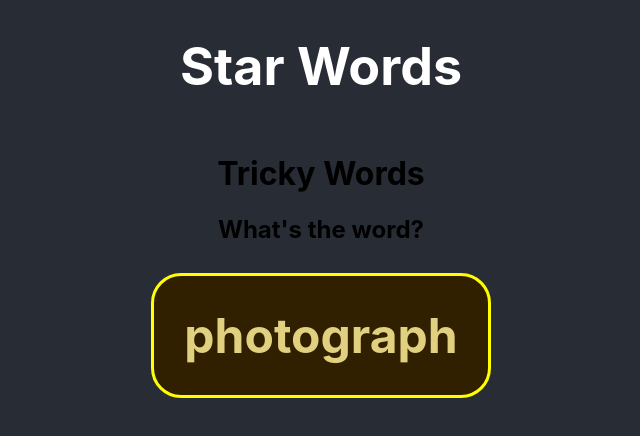
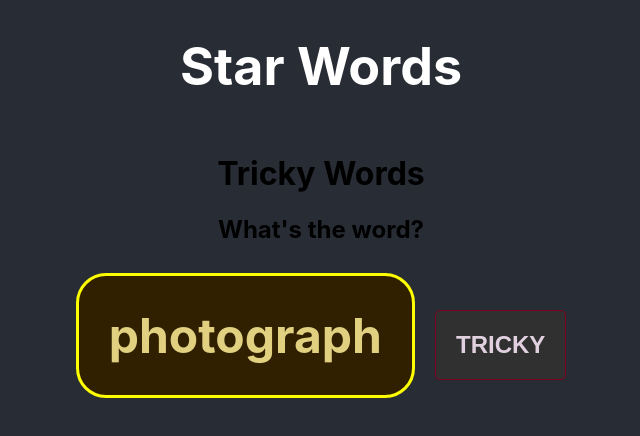
Before and after one commit to gogbuehi/star-words-v2, a React (Create React App) app: page / in a window 1280 px wide. Shown: the top 436 px of the page, without its empty margins (319-959 px from the left). Built offline with nearby package versions, Linux system fonts and the light colour scheme.

Commit message:
Adding rounds, so we know when we've gone through all the words

```diff
--- a/src/app-main/TrickyWords.tsx
+++ b/src/app-main/TrickyWords.tsx
@@ -4,13 +4,18 @@ import {useState} from "react";
 const TrickyWords = () => {
   const [wordIndex, setWordIndex] = useState(0);
   const [randomWordList, setRandomWordList] = useState(WORD_LIST);
+  const [wordRound, setWordRound] = useState(1);
+  // const [trickyWords, setTrickyWords] = useState([]);
+
+  const WordBoxComponent = wordRound === 1 ? WordBox : WordBoxRound2;
   return <div>
     <h1>Tricky Words</h1>
     <div>
       <h2>What's the word?</h2>
-      <WordBox
-      onClick={() => { nextWord(wordIndex, setWordIndex, setRandomWordList); }}
-      >{randomWordList[wordIndex]}</WordBox>
+      <WordBoxComponent
+      onClick={() => { nextWord(wordIndex, wordRound, setWordIndex, setRandomWordList, setWordRound); }}
+      >{randomWordList[wordIndex]}</WordBoxComponent>
+      <TrickyWordButton>TRICKY</TrickyWordButton>
     </div>
   </div>
 }
@@ -28,7 +33,28 @@ const WordBox = styled.div`
   font-size: xxx-large;
   width: fit-content;
   display: inline-block;
-;
+`;
+
+const WordBoxRound2 = styled(WordBox)`
+  border: solid 3px forestgreen;
+  color: #e0d080;
+  background-color: #002030;
+`;
+
+const TrickyWordButton = styled.button`
+  border: solid 1px #800020 ;
+  border-radius: 5px;
+  padding: 20px;
+  margin: 10px;
+  text-align: center;
+  vertical-align: center;
+  color: #e0d0e0;
+  background-color: #303030;
+
+  font-weight: bold;
+  font-size: x-large;
+  width: fit-content;
+
 `;
 
 const WORD_LIST = [
@@ -66,13 +92,16 @@ const WORD_LIST = [
 
 const nextWord = (
   index: number,
+  currentRound: number,
   updateIndexCallback: (num: number) => any,
-  updateWordListCallback: (wordList: any[]) => any
+  updateWordListCallback: (wordList: any[]) => any,
+  updateRoundCallback: (num: number) => any
 ) => {
   const modIndex = (index+1) % WORD_LIST.length;
   if (modIndex === 0) {
     const wordList = randomizeWordList();
     updateWordListCallback(wordList);
+    updateRoundCallback(currentRound + 1)
 
   }
 
```
